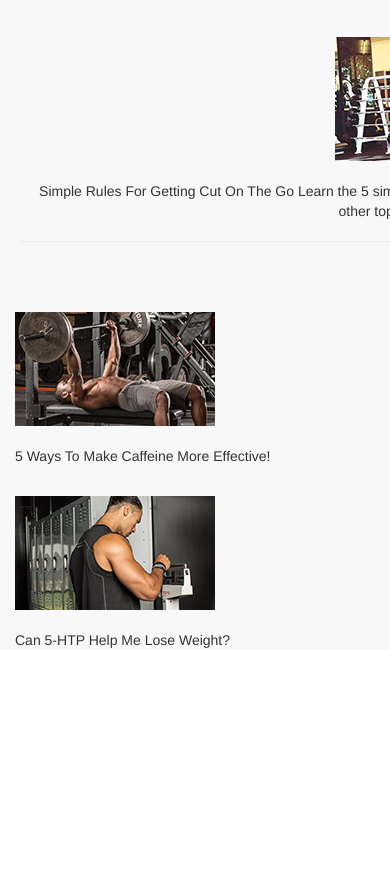
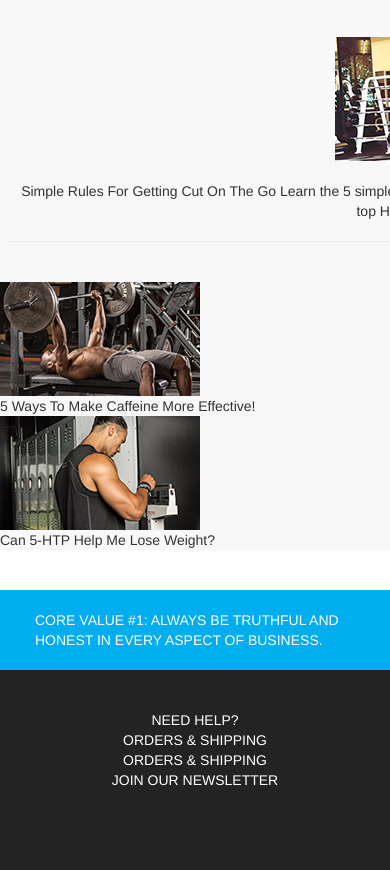
Before and after one commit to alaint16/sport, a plain HTML site: page index.html in a window 390 px wide. Shown: the part 1031-1901 px from the top of the page. Before the commit the page ends 1681 px from the top, so only its background shows below. Drawn offline with nearby package versions, Linux system fonts and the light colour scheme.

Commit message:
buit footer

```diff
--- a/css/styles.css
+++ b/css/styles.css
@@ -51,5 +51,32 @@ header {
 
 hr {
 	height:1px;
-	color:#000000;
+	background-color:#000000;
 	}
+
+footer {
+padding-top:40px;
+}
+
+.footer_bl {
+	background-color: #00AEEF;
+	padding: 20px 50px !important;
+	color: white;
+}
+
+.footer-bk {
+background-color: #232323;
+height:200px;
+color: white;
+text-align: center;
+padding: 40px;
+
+}
+@media only screen and (max-width: 1000px) {
+
+.banner h1 {
+ font-size:50px;
+padding: 100px;
+}
+
+}
--- a/index.html
+++ b/index.html
@@ -44,6 +44,7 @@
 </section>
 
 <section class="features3 navbar-default">
+<div class="row">
 <div class="col-lg-4">
 <img class="pad" src="images/feature1.jpg" alt=""/>
    <p>
@@ -63,21 +64,35 @@
     Learn the 5 simple rules trainer Ron "Boss" Everline uses to help comedy superstar Kevin Hart and other top Hollywood clients cut fat on the fly.</p>
 </div>
 <hr>
+</div>
 </section>
 
 <section class="2box navbar-default">
-<div class="col-lg-6">
-<div><img class="pad" src="images/smallbox.jpg" alt=""/></div>
-<div>5 Ways To Make Caffeine More Effective!</div>
+<div class="row">
+<div class="col-lg-4"><img class="img-responsive" src="images/smallbox.jpg" alt=""/></div>
+<div class="col-lg-6">5 Ways To Make Caffeine More Effective!</div>
 </div>
-<div class="col-lg-6">
-<div><img class="pad" src="images/smallbox2.jpg" alt=""/></div>
-<div>Can 5-HTP Help Me Lose Weight?</div>
+
+<div class="row">
+<div class="col-lg-4"><img class="img-responsive" src="images/smallbox2.jpg" alt=""/></div>
+<div class="col-lg-6">Can 5-HTP Help Me Lose Weight?</div>
 </div>
+
 </section>
 
 <footer>
+<div class="row">
+<div class="col-lg-12 footer_bl">
+  CORE VALUE #1: ALWAYS BE TRUTHFUL AND HONEST IN EVERY ASPECT OF BUSINESS.
+</div>
+</div>
+<div class="row footer-bk">
+<div class="col-lg-3 col-md-6">NEED HELP?</div>
+<div class="col-lg-3 col-md-6">ORDERS & SHIPPING</div>
+<div class="col-lg-3 col-md-6">ORDERS & SHIPPING</div>
+<div class="col-lg-3 col-md-6">JOIN OUR NEWSLETTER</div>
 
+</div>
 </footer>
 
 <script src="https://ajax.googleapis.com/ajax/libs/jquery/1.12.4/jquery.min.js"></script>
```
